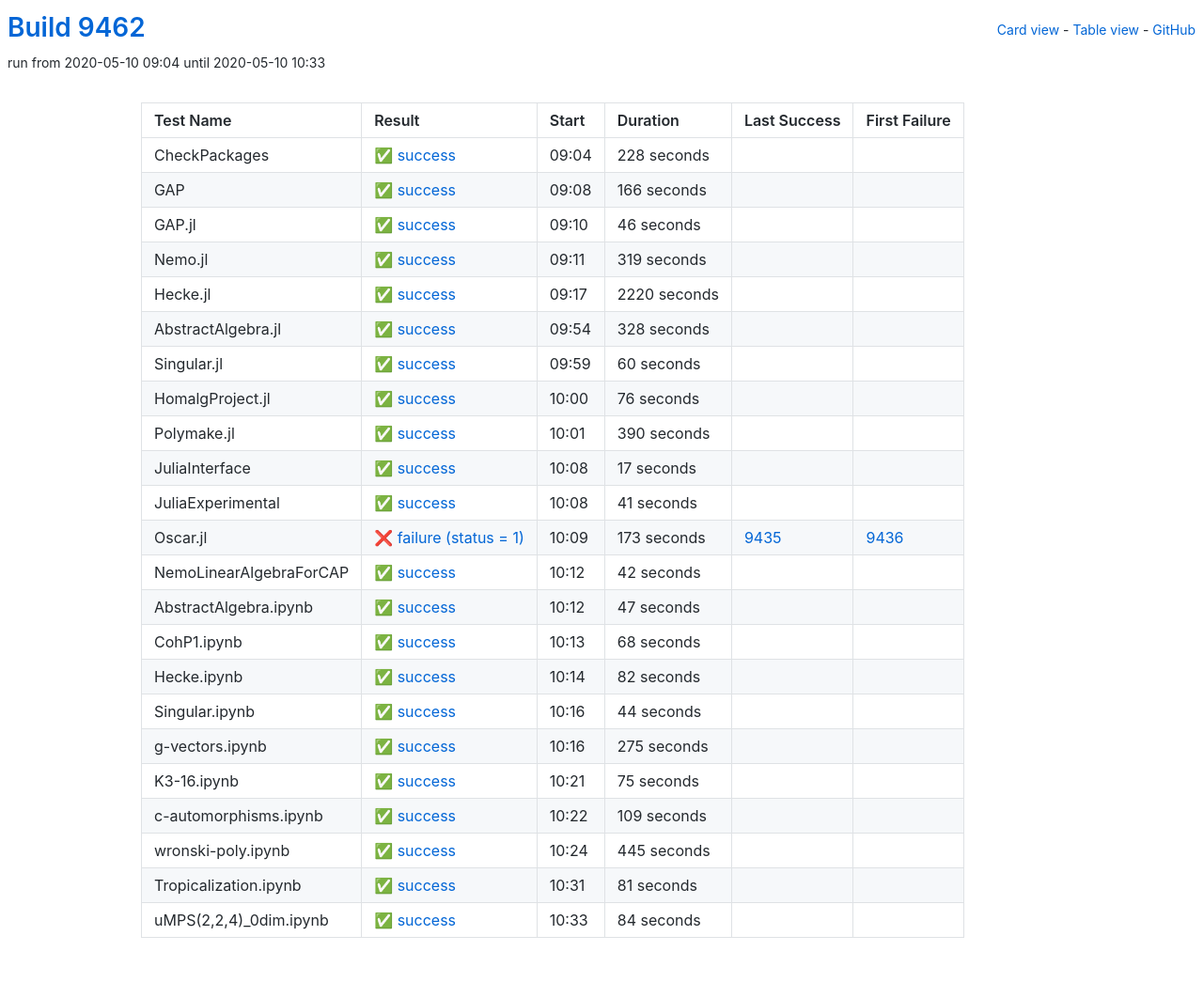
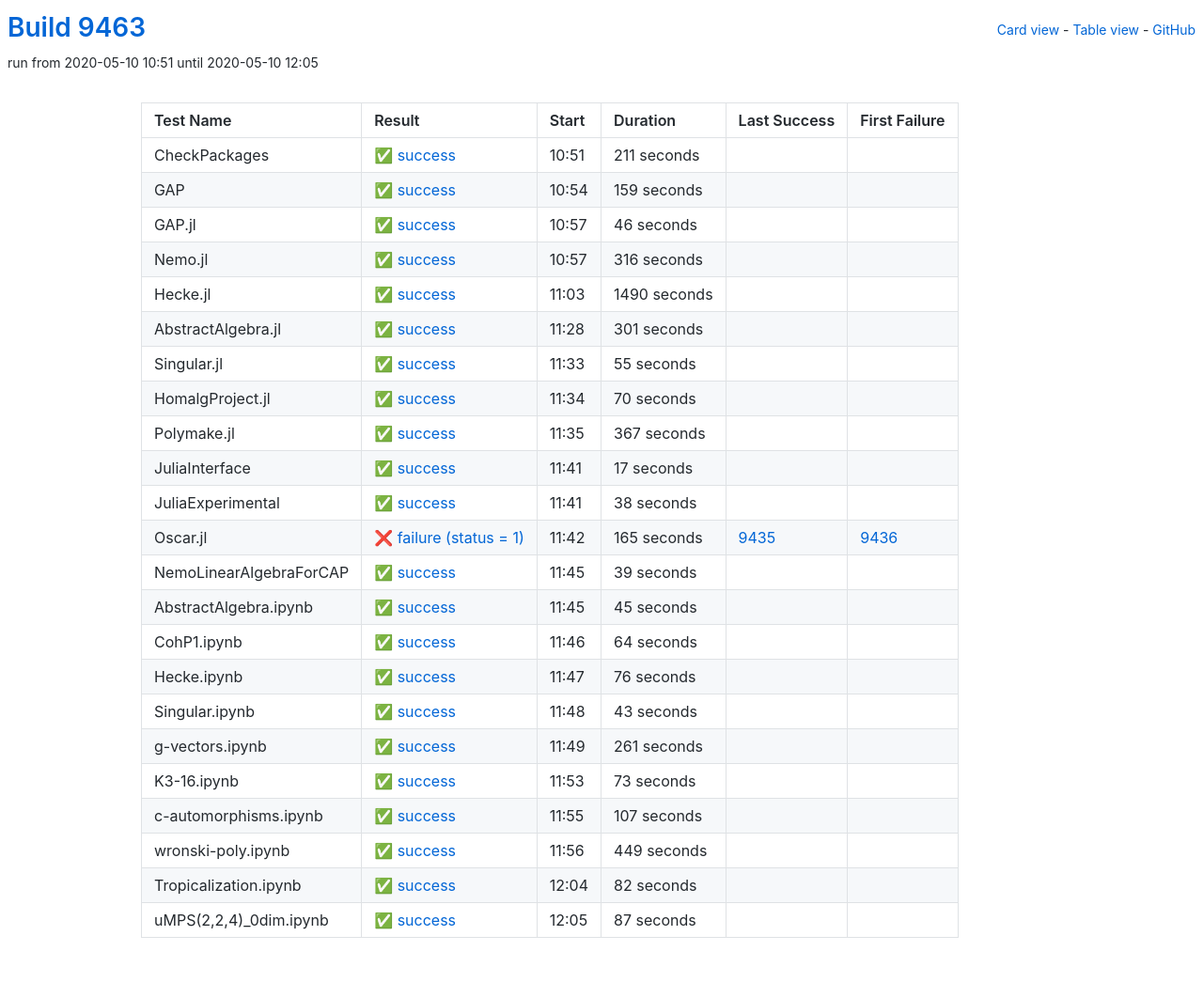
Before and after one commit to oscar-system/oscar-ci-status, a Jekyll site: the page built from table.html, in a window 1280 px wide. Shown: the whole page at 94% size. Built offline with Jekyll 4.4.1, drawn with Linux system fonts in a browser that asks for light colours.

Commit message:
Build 9463

```diff
--- a/_data/ci.yml
+++ b/_data/ci.yml
@@ -1,29 +1,29 @@
-build: 9462
-build_url: https://oscarci.mathematik.uni-kl.de/job/oscar/9462/
+build: 9463
+build_url: https://oscarci.mathematik.uni-kl.de/job/oscar/9463/
 job: oscar
 tests:
-- duration: 228
+- duration: 211
   exitcode: 0
   first_failure: false
   first_failure_url: null
   id: checkpackages
   last_success: false
   last_success_url: null
-  log: https://oscarci.mathematik.uni-kl.de/job/oscar/9462/artifact/logs/build-9462/CheckPackages.log
+  log: https://oscarci.mathematik.uni-kl.de/job/oscar/9463/artifact/logs/build-9463/CheckPackages.log
   name: CheckPackages
-  start: 2020-05-10 09:04
+  start: 2020-05-10 10:51
   status: success
   success: true
-- duration: 166
+- duration: 159
   exitcode: 0
   first_failure: false
   first_failure_url: null
   id: gap
   last_success: false
   last_success_url: null
-  log: https://oscarci.mathematik.uni-kl.de/job/oscar/9462/artifact/logs/build-9462/GAP.log
+  log: https://oscarci.mathematik.uni-kl.de/job/oscar/9463/artifact/logs/build-9463/GAP.log
   name: GAP
-  start: 2020-05-10 09:08
+  start: 2020-05-10 10:54
   status: success
   success: true
 - duration: 46
@@ -33,81 +33,81 @@ tests:
   id: gap-jl
   last_success: false
   last_success_url: null
-  log: https://oscarci.mathematik.uni-kl.de/job/oscar/9462/artifact/logs/build-9462/GAP.jl.log
+  log: https://oscarci.mathematik.uni-kl.de/job/oscar/9463/artifact/logs/build-9463/GAP.jl.log
   name: GAP.jl
-  start: 2020-05-10 09:10
+  start: 2020-05-10 10:57
   status: success
   success: true
-- duration: 319
+- duration: 316
   exitcode: 0
   first_failure: false
   first_failure_url: null
   id: nemo-jl
   last_success: false
   last_success_url: null
-  log: https://oscarci.mathematik.uni-kl.de/job/oscar/9462/artifact/logs/build-9462/Nemo.jl.log
+  log: https://oscarci.mathematik.uni-kl.de/job/oscar/9463/artifact/logs/build-9463/Nemo.jl.log
   name: Nemo.jl
-  start: 2020-05-10 09:11
+  start: 2020-05-10 10:57
   status: success
   success: true
-- duration: 2220
+- duration: 1490
   exitcode: 0
   first_failure: false
   first_failure_url: null
   id: hecke-jl
   last_success: false
   last_success_url: null
-  log: https://oscarci.mathematik.uni-kl.de/job/oscar/9462/artifact/logs/build-9462/Hecke.jl.log
+  log: https://oscarci.mathematik.uni-kl.de/job/oscar/9463/artifact/logs/build-9463/Hecke.jl.log
   name: Hecke.jl
-  start: 2020-05-10 09:17
+  start: 2020-05-10 11:03
   status: success
   success: true
-- duration: 328
+- duration: 301
   exitcode: 0
   first_failure: false
   first_failure_url: null
   id: abstractalgebra-jl
   last_success: false
   last_success_url: null
-  log: https://oscarci.mathematik.uni-kl.de/job/oscar/9462/artifact/logs/build-9462/AbstractAlgebra.jl.log
+  log: https://oscarci.mathematik.uni-kl.de/job/oscar/9463/artifact/logs/build-9463/AbstractAlgebra.jl.log
   name: AbstractAlgebra.jl
-  start: 2020-05-10 09:54
+  start: 2020-05-10 11:28
   status: success
   success: true
-- duration: 60
+- duration: 55
   exitcode: 0
   first_failure: false
   first_failure_url: null
   id: singular-jl
   last_success: false
   last_success_url: null
-  log: https://oscarci.mathematik.uni-kl.de/job/oscar/9462/artifact/logs/build-9462/Singular.jl.log
+  log: https://oscarci.mathematik.uni-kl.de/job/oscar/9463/artifact/logs/build-9463/Singular.jl.log
   name: Singular.jl
-  start: 2020-05-10 09:59
+  start: 2020-05-10 11:33
   status: success
   success: true
-- duration: 76
+- duration: 70
   exitcode: 0
   first_failure: false
   first_failure_url: null
   id: homalgproject-jl
   last_success: false
   last_success_url: null
-  log: https://oscarci.mathematik.uni-kl.de/job/oscar/9462/artifact/logs/build-9462/HomalgProject.jl.log
+  log: https://oscarci.mathematik.uni-kl.de/job/oscar/9463/artifact/logs/build-9463/HomalgProject.jl.log
   name: HomalgProject.jl
-  start: 2020-05-10 10:00
+  start: 2020-05-10 11:34
   status: success
   success: true
-- duration: 390
+- duration: 367
   exitcode: 0
   first_failure: false
   first_failure_url: null
   id: polymake-jl
   last_success: false
   last_success_url: null
-  log: https://oscarci.mathematik.uni-kl.de/job/oscar/9462/artifact/logs/build-9462/Polymake.jl.log
+  log: https://oscarci.mathematik.uni-kl.de/job/oscar/9463/artifact/logs/build-9463/Polymake.jl.log
   name: Polymake.jl
-  start: 2020-05-10 10:01
+  start: 2020-05-10 11:35
   status: success
   success: true
 - duration: 17
@@ -117,164 +117,164 @@ tests:
   id: juliainterface
   last_success: false
   last_success_url: null
-  log: https://oscarci.mathematik.uni-kl.de/job/oscar/9462/artifact/logs/build-9462/JuliaInterface.log
+  log: https://oscarci.mathematik.uni-kl.de/job/oscar/9463/artifact/logs/build-9463/JuliaInterface.log
   name: JuliaInterface
-  start: 2020-05-10 10:08
+  start: 2020-05-10 11:41
   status: success
   success: true
-- duration: 41
+- duration: 38
   exitcode: 0
   first_failure: false
   first_failure_url: null
   id: juliaexperimental
   last_success: false
   last_success_url: null
-  log: https://oscarci.mathematik.uni-kl.de/job/oscar/9462/artifact/logs/build-9462/JuliaExperimental.log
+  log: https://oscarci.mathematik.uni-kl.de/job/oscar/9463/artifact/logs/build-9463/JuliaExperimental.log
   name: JuliaExperimental
-  start: 2020-05-10 10:08
+  start: 2020-05-10 11:41
   status: success
   success: true
-- duration: 173
+- duration: 165
   exitcode: 1
   first_failure: 9436
   first_failure_url: https://oscarci.mathematik.uni-kl.de/job/oscar/9436/
   id: oscar-jl
   last_success: 9435
   last_success_url: https://oscarci.mathematik.uni-kl.de/job/oscar/9435/
-  log: https://oscarci.mathematik.uni-kl.de/job/oscar/9462/artifact/logs/build-9462/Oscar.jl.log
+  log: https://oscarci.mathematik.uni-kl.de/job/oscar/9463/artifact/logs/build-9463/Oscar.jl.log
   name: Oscar.jl
-  start: 2020-05-10 10:09
+  start: 2020-05-10 11:42
   status: failure
   success: false
-- duration: 42
+- duration: 39
   exitcode: 0
   first_failure: false
   first_failure_url: null
   id: nemolinearalgebraforcap
   last_success: false
   last_success_url: null
-  log: https://oscarci.mathematik.uni-kl.de/job/oscar/9462/artifact/logs/build-9462/NemoLinearAlgebraForCAP.log
+  log: https://oscarci.mathematik.uni-kl.de/job/oscar/9463/artifact/logs/build-9463/NemoLinearAlgebraForCAP.log
   name: NemoLinearAlgebraForCAP
-  start: 2020-05-10 10:12
+  start: 2020-05-10 11:45
   status: success
   success: true
-- duration: 47
+- duration: 45
   exitcode: 0
   first_failure: false
   first_failure_url: null
   id: abstractalgebra-ipynb
   last_success: false
   last_success_url: null
-  log: https://oscarci.mathematik.uni-kl.de/job/oscar/9462/artifact/logs/build-9462/AbstractAlgebra.ipynb.log
+  log: https://oscarci.mathematik.uni-kl.de/job/oscar/9463/artifact/logs/build-9463/AbstractAlgebra.ipynb.log
   name: AbstractAlgebra.ipynb
-  start: 2020-05-10 10:12
+  start: 2020-05-10 11:45
   status: success
   success: true
-- duration: 68
+- duration: 64
   exitcode: 0
   first_failure: false
   first_failure_url: null
   id: cohp1-ipynb
   last_success: false
   last_success_url: null
-  log: https://oscarci.mathematik.uni-kl.de/job/oscar/9462/artifact/logs/build-9462/CohP1.ipynb.log
+  log: https://oscarci.mathematik.uni-kl.de/job/oscar/9463/artifact/logs/build-9463/CohP1.ipynb.log
   name: CohP1.ipynb
-  start: 2020-05-10 10:13
+  start: 2020-05-10 11:46
+  status: success
+  success: true
+- duration: 76
+  exitcode: 0
+  first_failure: false
+  first_failure_url: null
+  id: hecke-ipynb
+  last_success: false
+  last_success_url: null
+  log: https://oscarci.mathematik.uni-kl.de/job/oscar/9463/artifact/logs/build-9463/Hecke.ipynb.log
+  name: Hecke.ipynb
+  start: 2020-05-10 11:47
+  status: success
+  success: true
+- duration: 43
+  exitcode: 0
+  first_failure: false
+  first_failure_url: null
+  id: singular-ipynb
+  last_success: false
+  last_success_url: null
+  log: https://oscarci.mathematik.uni-kl.de/job/oscar/9463/artifact/logs/build-9463/Singular.ipynb.log
+  name: Singular.ipynb
+  start: 2020-05-10 11:48
+  status: success
+  success: true
+- duration: 261
+  exitcode: 0
+  first_failure: false
+  first_failure_url: null
+  id: g-vectors-ipynb
+  last_success: false
+  last_success_url: null
+  log: https://oscarci.mathematik.uni-kl.de/job/oscar/9463/artifact/logs/build-9463/g-vectors.ipynb.log
+  name: g-vectors.ipynb
+  start: 2020-05-10 11:49
+  status: success
+  success: true
+- duration: 73
+  exitcode: 0
+  first_failure: false
+  first_failure_url: null
+  id: k3-16-ipynb
+  last_success: false
+  last_success_url: null
+  log: https://oscarci.mathematik.uni-kl.de/job/oscar/9463/artifact/logs/build-9463/K3-16.ipynb.log
+  name: K3-16.ipynb
+  start: 2020-05-10 11:53
+  status: success
+  success: true
+- duration: 107
+  exitcode: 0
+  first_failure: false
+  first_failure_url: null
+  id: c-automorphisms-ipynb
+  last_success: false
+  last_success_url: null
+  log: https://oscarci.mathematik.uni-kl.de/job/oscar/9463/artifact/logs/build-9463/c-automorphisms.ipynb.log
+  name: c-automorphisms.ipynb
+  start: 2020-05-10 11:55
+  status: success
+  success: true
+- duration: 449
+  exitcode: 0
+  first_failure: false
+  first_failure_url: null
+  id: wronski-poly-ipynb
+  last_success: false
+  last_success_url: null
+  log: https://oscarci.mathematik.uni-kl.de/job/oscar/9463/artifact/logs/build-9463/wronski-poly.ipynb.log
+  name: wronski-poly.ipynb
+  start: 2020-05-10 11:56
   status: success
   success: true
 - duration: 82
   exitcode: 0
   first_failure: false
   first_failure_url: null
-  id: hecke-ipynb
-  last_success: false
-  last_success_url: null
-  log: https://oscarci.mathematik.uni-kl.de/job/oscar/9462/artifact/logs/build-9462/Hecke.ipynb.log
-  name: Hecke.ipynb
-  start: 2020-05-10 10:14
-  status: success
-  success: true
-- duration: 44
-  exitcode: 0
-  first_failure: false
-  first_failure_url: null
-  id: singular-ipynb
-  last_success: false
-  last_success_url: null
-  log: https://oscarci.mathematik.uni-kl.de/job/oscar/9462/artifact/logs/build-9462/Singular.ipynb.log
-  name: Singular.ipynb
-  start: 2020-05-10 10:16
-  status: success
-  success: true
-- duration: 275
-  exitcode: 0
-  first_failure: false
-  first_failure_url: null
-  id: g-vectors-ipynb
-  last_success: false
-  last_success_url: null
-  log: https://oscarci.mathematik.uni-kl.de/job/oscar/9462/artifact/logs/build-9462/g-vectors.ipynb.log
-  name: g-vectors.ipynb
-  start: 2020-05-10 10:16
-  status: success
-  success: true
-- duration: 75
-  exitcode: 0
-  first_failure: false
-  first_failure_url: null
-  id: k3-16-ipynb
-  last_success: false
-  last_success_url: null
-  log: https://oscarci.mathematik.uni-kl.de/job/oscar/9462/artifact/logs/build-9462/K3-16.ipynb.log
-  name: K3-16.ipynb
-  start: 2020-05-10 10:21
-  status: success
-  success: true
-- duration: 109
-  exitcode: 0
-  first_failure: false
-  first_failure_url: null
-  id: c-automorphisms-ipynb
-  last_success: false
-  last_success_url: null
-  log: https://oscarci.mathematik.uni-kl.de/job/oscar/9462/artifact/logs/build-9462/c-automorphisms.ipynb.log
-  name: c-automorphisms.ipynb
-  start: 2020-05-10 10:22
-  status: success
-  success: true
-- duration: 445
-  exitcode: 0
-  first_failure: false
-  first_failure_url: null
-  id: wronski-poly-ipynb
-  last_success: false
-  last_success_url: null
-  log: https://oscarci.mathematik.uni-kl.de/job/oscar/9462/artifact/logs/build-9462/wronski-poly.ipynb.log
-  name: wronski-poly.ipynb
-  start: 2020-05-10 10:24
-  status: success
-  success: true
-- duration: 81
-  exitcode: 0
-  first_failure: false
-  first_failure_url: null
   id: tropicalization-ipynb
   last_success: false
   last_success_url: null
-  log: https://oscarci.mathematik.uni-kl.de/job/oscar/9462/artifact/logs/build-9462/Tropicalization.ipynb.log
+  log: https://oscarci.mathematik.uni-kl.de/job/oscar/9463/artifact/logs/build-9463/Tropicalization.ipynb.log
   name: Tropicalization.ipynb
-  start: 2020-05-10 10:31
+  start: 2020-05-10 12:04
   status: success
   success: true
-- duration: 84
+- duration: 87
   exitcode: 0
   first_failure: false
   first_failure_url: null
   id: umps-2-2-4-0dim-ipynb
   last_success: false
   last_success_url: null
-  log: https://oscarci.mathematik.uni-kl.de/job/oscar/9462/artifact/logs/build-9462/uMPS-2-2-4-_0dim.ipynb.log
+  log: https://oscarci.mathematik.uni-kl.de/job/oscar/9463/artifact/logs/build-9463/uMPS-2-2-4-_0dim.ipynb.log
   name: uMPS(2,2,4)_0dim.ipynb
-  start: 2020-05-10 10:33
+  start: 2020-05-10 12:05
   status: success
   success: true
```
Also changed, not shown: README.md.
